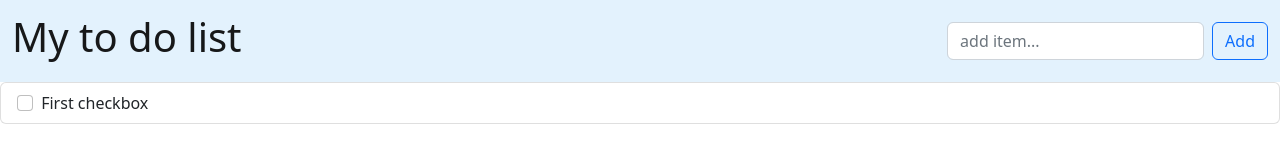
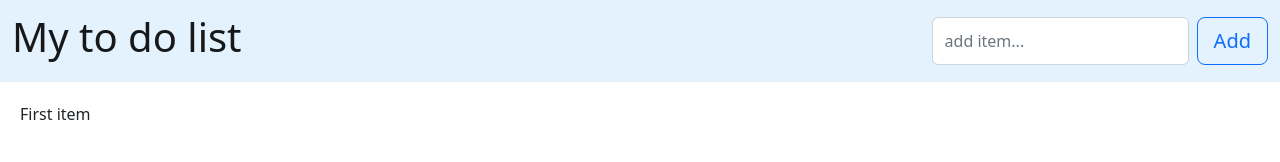
Before and after one commit to sonictooth89/MyToDo-List, a website: page index.html in a window 1280 px wide. Drawn offline with nearby package versions, Linux system fonts and the light colour scheme.

Commit message:
js edited

```diff
--- a/app.js
+++ b/app.js
@@ -1,15 +1,15 @@
 
 const newElement = () => {
+
     const li = document.createElement('li');
     const inputValue = document.getElementById('myInput').value;
     const node = document.createTextNode(inputValue);
     li.appendChild(node);
 
-
-
     if (inputValue === '') {
         alert('You must written something :)')
     } else {
+
         const element = document.getElementById('myUl');
         element.appendChild(li);
     }
--- a/index.html
+++ b/index.html
@@ -3,8 +3,9 @@
   <head>
     <meta charset="utf-8">
     <meta name="viewport" content="width=device-width, initial-scale=1">
-    <title>Bootstrap demo</title>
+    <title>My To Do</title>
     <link href="https://cdn.jsdelivr.net/npm/bootstrap@5.2.2/dist/css/bootstrap.min.css" rel="stylesheet" index.htmlintegrity="sha384-Zenh87qX5JnK2Jl0vWa8Ck2rdkQ2Bzep5IDxbcnCeuOxjzrPF/et3URy9Bv1WTRi" crossorigin="anonymous">
+    <link rel="stylesheet" href="style.css">
   </head>
   <body>
     <nav class="navbar" style="background-color: #e3f2fd;"">
@@ -12,19 +13,18 @@
           <a class="navbar-brand"><h1>My to do list</h1></a>
           <form class="d-flex" role="search">
             <input class="form-control me-2" id="myInput" type="search" placeholder="add item..." aria-label="Search">
-            <span class="btn btn-outline-primary" onclick="newElement()" id="addBtn" >Add</span>
+            <span class="btn btn-lg my-10 btn-outline-primary" onclick="newElement()" id="addBtn" >Add</span>
           </form>
         </div>
       </nav>
 
       <div>
-        <ul class="list-group" id="myUl">
-          <li class="list-group-item" id="myLi">
-            <input class="form-check-input me-1" type="checkbox" value="" id="firstCheckbox">
-            <label class="form-check-label" for="firstCheckbox">First checkbox</label>
+        <ol class="list-group" id="myUl">
+          <li>
+            <!-- <input class="form-check-input me-1" type="checkbox" value="" id="firstCheckbox"> -->
+            First item
           </li>
-
-        </ul>
+        </ol>
       </div>
 
 
--- /dev/null
+++ b/style.css
@@ -0,0 +1,18 @@
+li {
+    padding: 20px 0 0 20px;
+    cursor: pointer;
+    position: relative;
+    transition: 0.2s;
+}
+
+ /* Set all odd list items to a different color (zebra-stripes) */
+ ul li:nth-child(odd) {
+    background: #f9f9f9;
+  }
+
+  /* Darker background-color on hover */
+  ul li:hover {
+    background: #ddd;
+  }
+
+  /* When clicked on, add a background color and strike out text */
```
